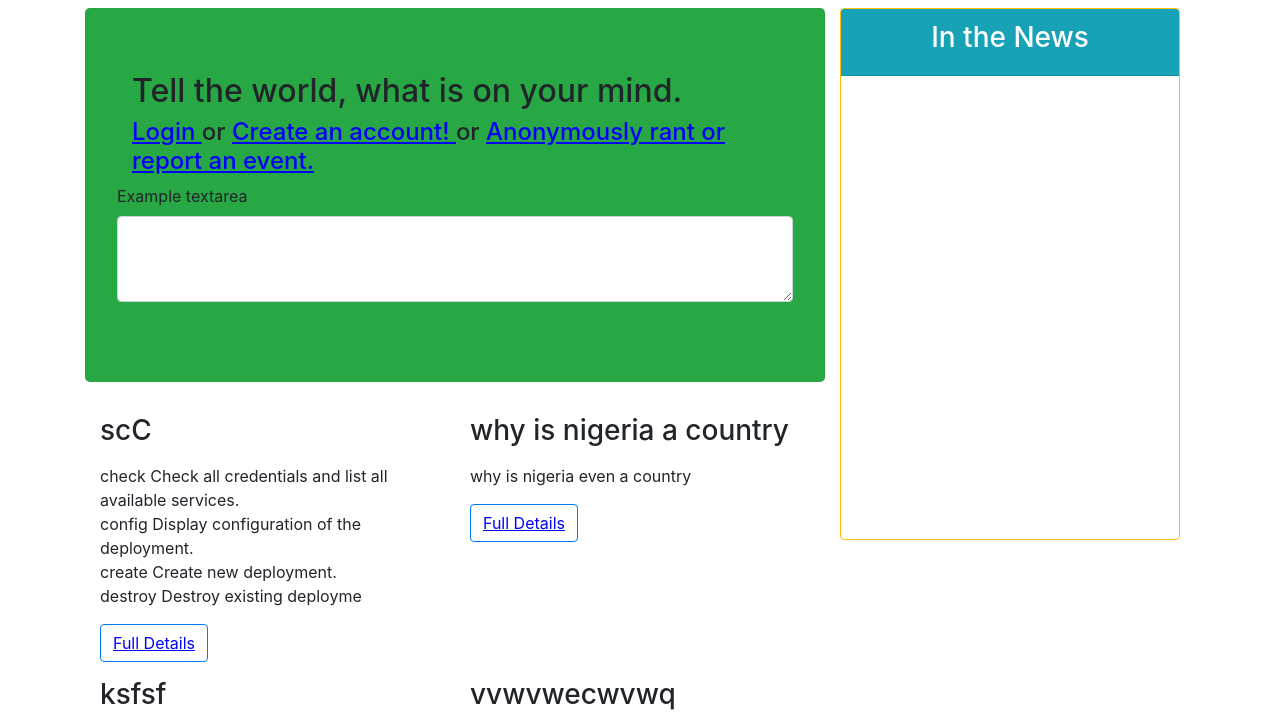
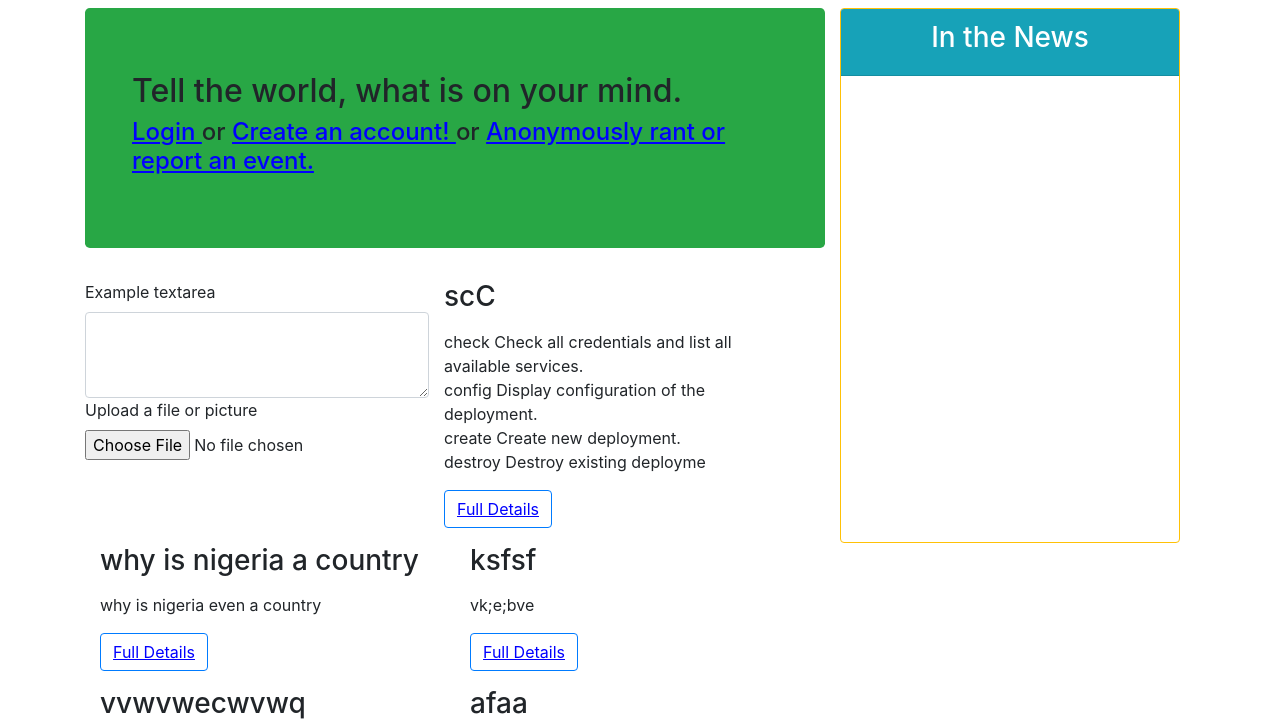
Before and after one commit to dolastack/naijarants, a Django app: page / in a window 1280 px wide. Shown: the part 56-775 px from the top of the page. Run offline with Django 3.2, Linux system fonts and the light colour scheme; data comes from the database, SQL or seed files in the repository; parts of the project's set-up code (start-up, migrations or seed data) failed here and were passed over; some libraries are stand-ins or nearby versions.

Commit message:
added form inputfile

```diff
--- a/templates/index.html
+++ b/templates/index.html
@@ -27,14 +27,17 @@
 
                 </div>
 
+             </div>
+              <form>
+                <div class="form-group">
+                  <label for="exampleFormControlTextarea1">Example textarea</label>
+                  <textarea class="form-control" id="exampleFormControlTextarea1" rows="3"></textarea>
+                  <label for="exampleFormControlFile1">Upload a file or picture</label>
+                  <input type="file" class="form-control-file" id="exampleFormControlFile1">
+                </div>
 
-              <form>
-              <div class="form-group">
-               <label for="exampleFormControlTextarea1">Example textarea</label>
-                 <textarea class="form-control" id="exampleFormControlTextarea1" rows="3"></textarea>
-                  </div>
               </form>
-            </div>
+
 
           {% for rant in rants_list  %}
             <div class="col-md-6">
```
